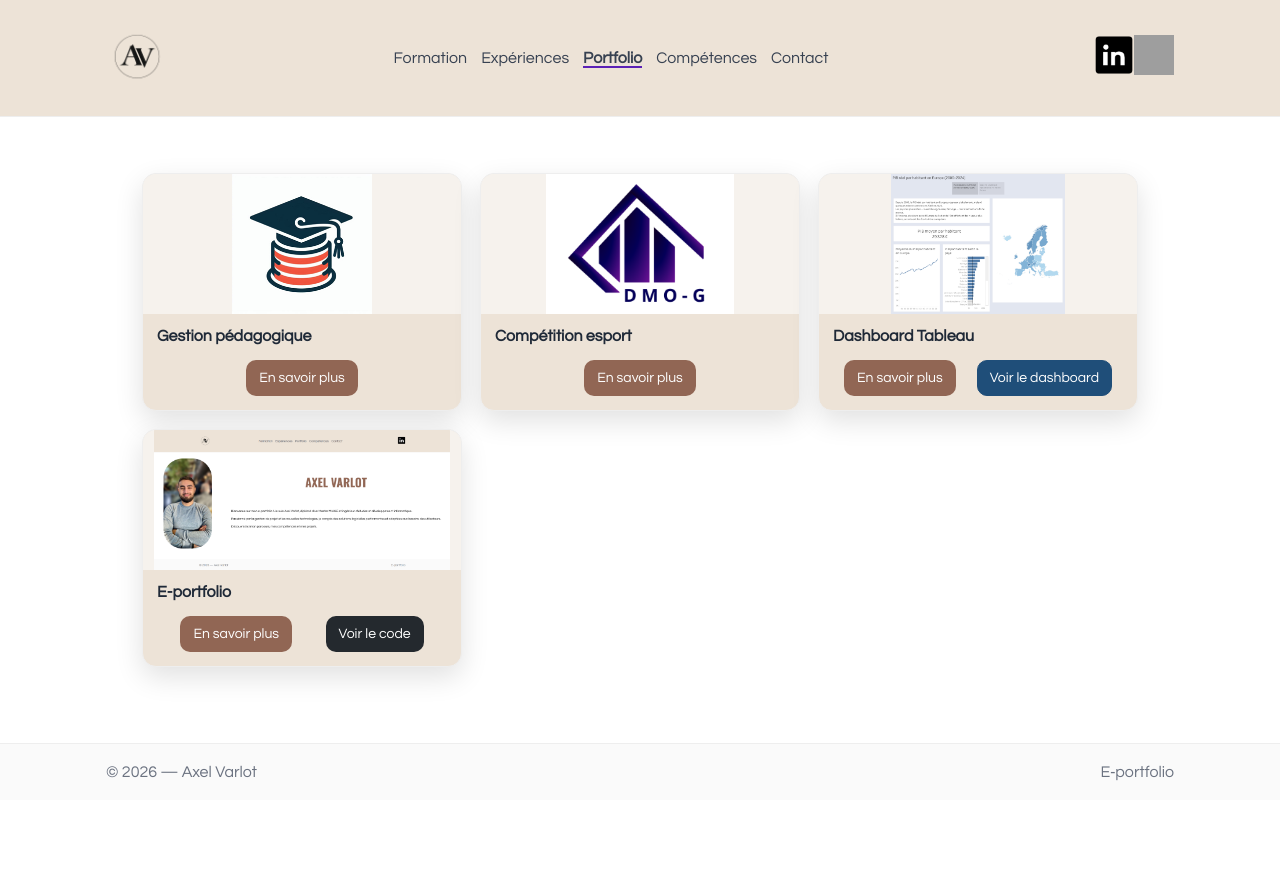
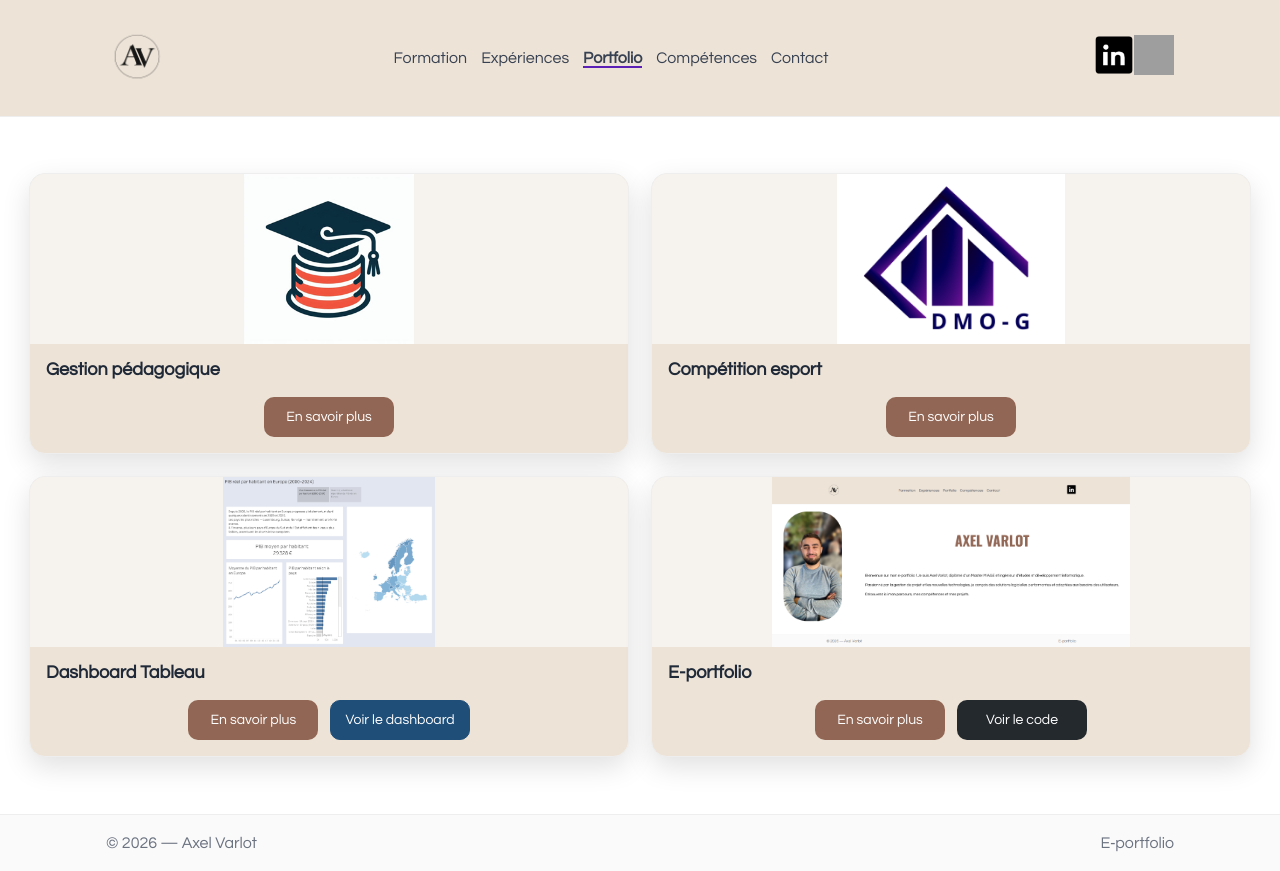
Before and after one commit to Ozandkr/eportfolio, an Angular app: page /portfolio in a window 1280 px wide. Before the commit the page ends 800 px from the top, so only its background shows below. Built offline with nearby package versions, Linux system fonts and the light colour scheme; grey boxes are pictures that could not be loaded.

Commit message:
Agrandissement des cartes projets dans la page portfolio

```diff
--- a/src/app/features/portfolio/portfolio.scss
+++ b/src/app/features/portfolio/portfolio.scss
@@ -1,5 +1,5 @@
 .portfolio-body {
-  max-width: 1100px;
+  max-width: 1320px;
   margin: 0 auto;
   padding: 32px 16px;
 }
@@ -10,13 +10,13 @@
   margin: 24px 0 0;
 
   display: grid;
-  gap: 18px;
+  gap: 22px;
 
-  grid-template-columns: repeat(auto-fill, 320px);
+  grid-template-columns: repeat(auto-fill, 600px);
   justify-content: center;
 }
 
-@media (max-width: 360px) {
+@media (max-width: 420px) {
   .notion-grid {
     grid-template-columns: 1fr;
     justify-content: stretch;
@@ -28,7 +28,7 @@
   text-decoration: none;
   color: inherit;
 
-  border-radius: 14px;
+  border-radius: 16px;
   overflow: hidden;
 
   background: var(--color-surface);
@@ -39,13 +39,13 @@
 }
 
 .notion-card:hover {
-  transform: translateY(-3px);
-  box-shadow: 0 14px 34px rgba(0, 0, 0, 0.16);
+  transform: translateY(-4px);
+  box-shadow: 0 16px 36px rgba(0, 0, 0, 0.16);
   border-color: rgba(0, 0, 0, 0.08);
 }
 
 .cover {
-  height: 140px;
+  height: 170px;
   background: rgba(255, 255, 255, 0.55);
   display: flex;
   align-items: center;
@@ -61,11 +61,11 @@
 }
 
 .title {
-  padding: 12px 14px 14px;
+  padding: 14px 16px 16px;
   background: var(--color-surface);
   color: #1f2937;
-  font-size: 16px;
-  line-height: 1.25;
+  font-size: 18px;
+  line-height: 1.3;
 
   display: -webkit-box;
   -webkit-line-clamp: 2;
@@ -75,17 +75,19 @@
 
 .actions {
   display: flex;
-  gap: 10px;
-  padding: 0 14px 14px;
-  justify-content: space-evenly;
+  gap: 12px;
+  padding: 0 16px 16px;
+  justify-content: center;
+  flex-wrap: wrap;
 }
 
 .btn {
   display: inline-flex;
   align-items: center;
   justify-content: center;
-  height: 36px;
-  padding: 0 12px;
+  min-width: 130px;
+  height: 40px;
+  padding: 0 14px;
   border-radius: 10px;
   text-decoration: none;
   font-size: 14px;
@@ -96,7 +98,6 @@
 
 .btn.primary {
   background: #916654;
-  /* même accent que ton lien actif */
   color: #fff;
 }
 
@@ -105,7 +106,6 @@
 }
 
 .btn.ghost {
-  //background: transparent;
   background-color: #24292e;
   color: white;
 }
```
